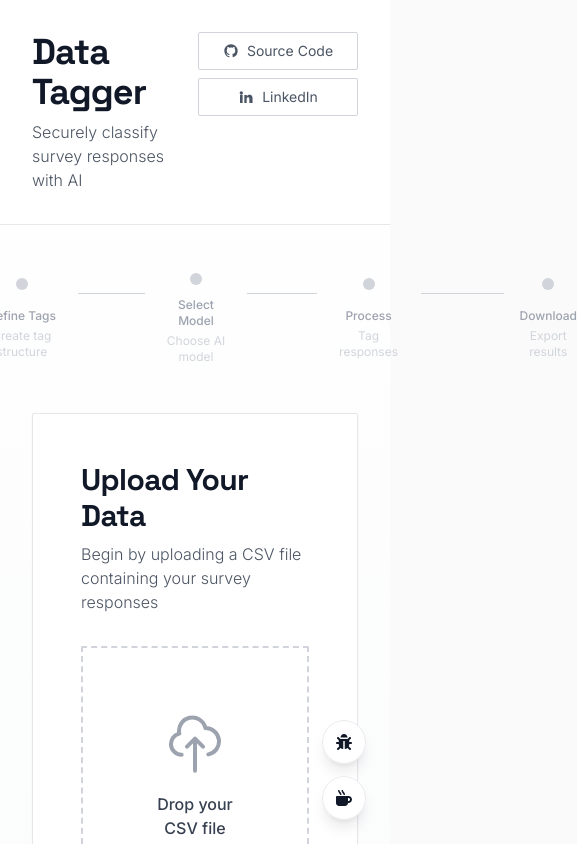
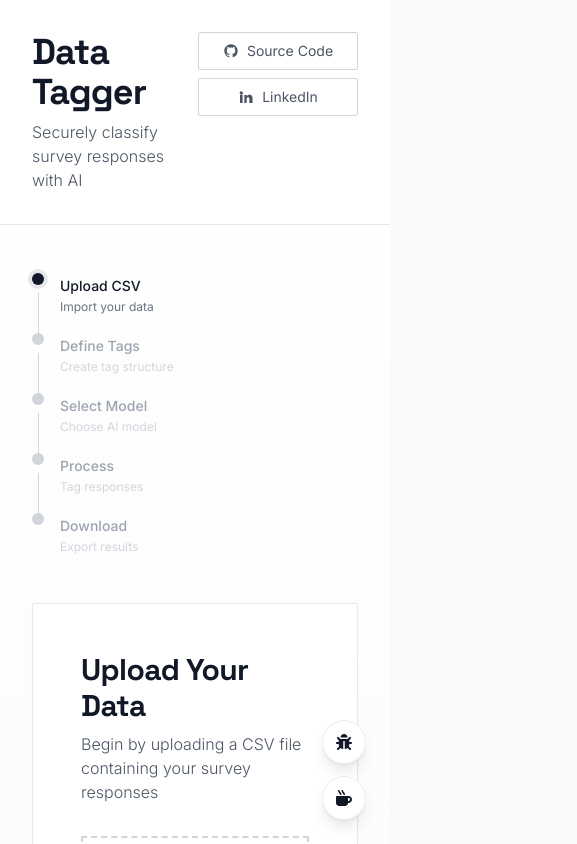
Before and after one commit to Apochry/Data-Tagger, a React (Vite) app: page / in a window 390 px wide. Shown: the top 844 px of the page, 577 px wide, since content can reach past the window. Built offline with nearby package versions, Linux system fonts and the light colour scheme.

Commit message:
Update ProgressStepper.jsx

```diff
--- a/src/components/ProgressStepper.jsx
+++ b/src/components/ProgressStepper.jsx
@@ -6,34 +6,51 @@ export default function ProgressStepper({ steps, currentStep, onStepClick }) {
     }
   }
 
+  const getDotClasses = (isCompleted, isCurrent) =>
+    `w-3 h-3 rounded-full transition-all duration-300 ${
+      isCompleted
+        ? 'bg-gray-900 cursor-pointer hover:ring-2 hover:ring-gray-400'
+        : isCurrent
+        ? 'bg-gray-900 ring-4 ring-gray-200 cursor-default'
+        : 'bg-gray-300 cursor-default'
+    } disabled:cursor-default`
+
+  const getLabelClasses = (isActive, isClickable) =>
+    `text-xs font-medium ${
+      isActive ? 'text-gray-900' : 'text-gray-400'
+    } ${isClickable ? 'cursor-pointer hover:underline' : 'cursor-default'}`
+
   return (
-    <div className="flex items-center justify-center">
+    <div className="w-full">
+      {/* Mobile: vertical timeline to prevent horizontal overflow */}
+      <div className="sm:hidden">
         {steps.map((step, index) => {
           const isCompleted = index < currentStep
           const isCurrent = index === currentStep
           const isClickable = isCompleted
 
           return (
-          <div key={index} className="flex items-center">
-            {/* Step Circle */}
-            <div className="flex flex-col items-center">
+            <div key={index} className="flex gap-4">
+              <div className="flex flex-col items-center flex-shrink-0">
                 <button
                   onClick={() => handleStepClick(index)}
                   disabled={!isClickable}
-                className={`w-3 h-3 rounded-full transition-all duration-300 ${
-                  isCompleted
-                    ? 'bg-gray-900 cursor-pointer hover:ring-2 hover:ring-gray-400'
-                    : isCurrent
-                    ? 'bg-gray-900 ring-4 ring-gray-200 cursor-default'
-                    : 'bg-gray-300 cursor-default'
-                } disabled:cursor-default`}
+                  className={getDotClasses(isCompleted, isCurrent)}
                   title={isClickable ? `Go back to ${step.label}` : ''}
                 />
-              <div className="mt-3 text-center">
+                {index < steps.length - 1 && (
+                  <div
+                    className={`w-px h-10 mt-2 transition-all duration-300 ${
+                      index < currentStep ? 'bg-gray-900' : 'bg-gray-300'
+                    }`}
+                  />
+                )}
+              </div>
+              <div className={`min-w-0 ${index < steps.length - 1 ? 'pb-4' : 'pb-0'}`}>
                 <button
                   onClick={() => handleStepClick(index)}
                   disabled={!isClickable}
-                  className={`text-xs font-medium ${
+                  className={`text-left text-sm font-medium ${
                     index <= currentStep ? 'text-gray-900' : 'text-gray-400'
                   } ${isClickable ? 'cursor-pointer hover:underline' : 'cursor-default'}`}
                 >
@@ -48,11 +65,47 @@ export default function ProgressStepper({ steps, currentStep, onStepClick }) {
                 </div>
               </div>
             </div>
+          )
+        })}
+      </div>
 
-            {/* Connecting Line */}
+      {/* Desktop and tablet: horizontal timeline */}
+      <div className="hidden sm:flex items-center justify-center">
+        {steps.map((step, index) => {
+          const isCompleted = index < currentStep
+          const isCurrent = index === currentStep
+          const isClickable = isCompleted
+
+          return (
+            <div key={index} className="flex items-center">
+              <div className="flex flex-col items-center">
+                <button
+                  onClick={() => handleStepClick(index)}
+                  disabled={!isClickable}
+                  className={getDotClasses(isCompleted, isCurrent)}
+                  title={isClickable ? `Go back to ${step.label}` : ''}
+                />
+                <div className="mt-3 text-center">
+                  <button
+                    onClick={() => handleStepClick(index)}
+                    disabled={!isClickable}
+                    className={getLabelClasses(index <= currentStep, isClickable)}
+                  >
+                    {step.label}
+                  </button>
+                  <div
+                    className={`text-xs mt-0.5 ${
+                      index <= currentStep ? 'text-gray-500' : 'text-gray-300'
+                    }`}
+                  >
+                    {step.description}
+                  </div>
+                </div>
+              </div>
+
               {index < steps.length - 1 && (
                 <div
-                className={`w-24 h-px mx-4 transition-all duration-300 ${
+                  className={`w-10 md:w-16 lg:w-24 h-px mx-2 md:mx-4 transition-all duration-300 ${
                     index < currentStep ? 'bg-gray-900' : 'bg-gray-300'
                   }`}
                   style={{ marginBottom: '52px' }}
@@ -62,5 +115,6 @@ export default function ProgressStepper({ steps, currentStep, onStepClick }) {
           )
         })}
       </div>
+    </div>
   )
 }
```
Lines whose indentation alone changed are shown as unchanged.
